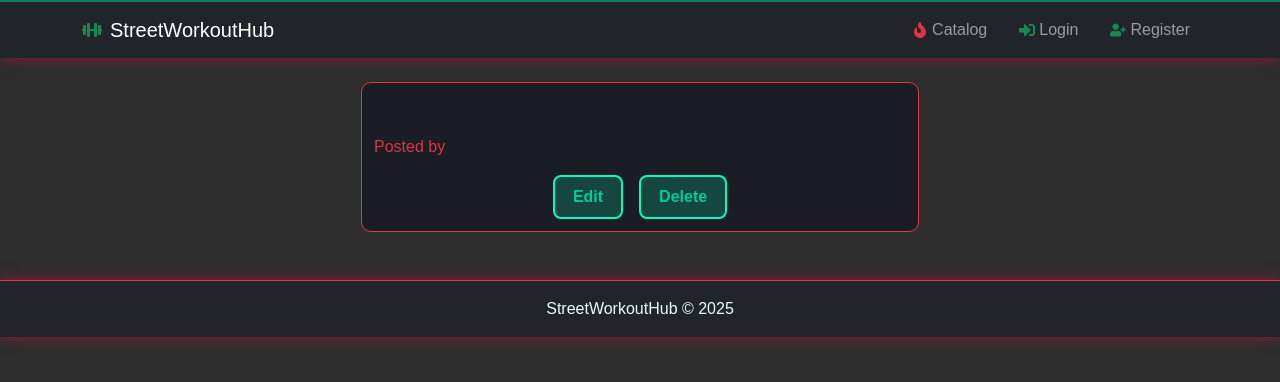
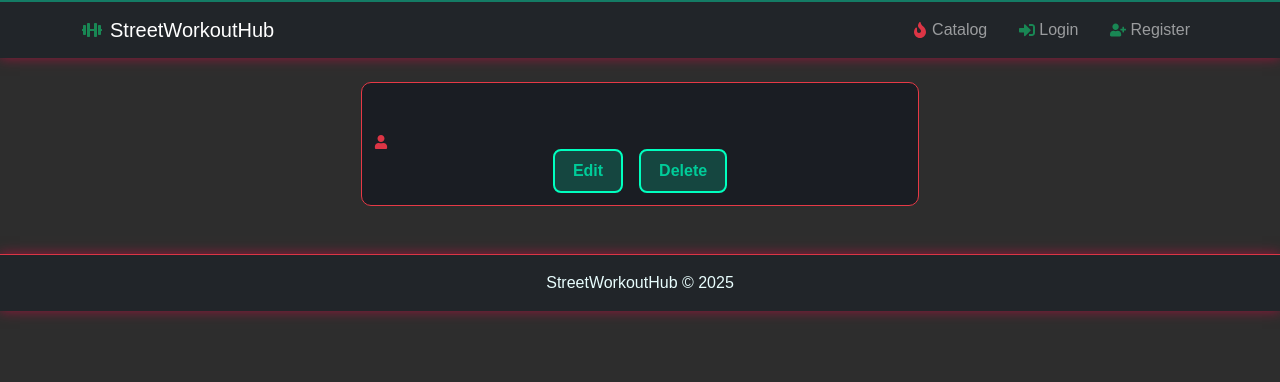
Before and after one commit to dr1gon4o/ReactProject, a React (Vite) app in the folder streetworkouthub/: page /posts/1 in a window 1280 px wide. Shown: the top 382 px of the page. Built offline with nearby package versions, Linux system fonts and the light colour scheme; no server answers.

Commit message:
editing username on posts

```diff
--- a/streetworkouthub/src/pages/Catalog.jsx
+++ b/streetworkouthub/src/pages/Catalog.jsx
@@ -1,6 +1,7 @@
 import { useEffect, useState } from "react";
 import { Link } from "react-router-dom";
 import * as postService from "../services/postService";
+import { FaUser } from "react-icons/fa";
 
 
 export default function Catalog() {
@@ -38,7 +39,9 @@ export default function Catalog() {
           <div className="card h-100 text-center">
             <h5 className="mt-2">{post.title}</h5>
             <p>{post.type}</p>
-            <p className="text-danger">Posted by {post.authorUsername}</p>
+            <small className="d-flex gap-1 align-items-center text-danger">
+              <FaUser /><strong>{post.authorUsername}</strong>
+            </small>
             <Link className="neon-btn mt-auto" to={`/posts/${post._id}`}>
               Details
             </Link>
--- a/streetworkouthub/src/pages/Details.jsx
+++ b/streetworkouthub/src/pages/Details.jsx
@@ -2,6 +2,7 @@ import { useEffect, useState } from "react";
 import { useParams, Link, useNavigate } from "react-router-dom";
 import { useAuth } from "../contexts/AuthContext";
 import * as postService from "../services/postService";
+import { FaUser } from "react-icons/fa";
 
 export default function Details() {
   const { id } = useParams();
@@ -25,9 +26,10 @@ export default function Details() {
       <h2>{post.title}</h2>
       <p>{post.type}</p>
       <p>{post.description}</p>
-       <p className="text-danger">Posted by {post.authorUsername}</p>
-
-
+      {/* <p className="text-danger">Posted by {post.authorUsername}</p> */}
+      <small className="d-flex gap-1 align-items-center text-danger">
+            <FaUser /><strong>{post.authorUsername}</strong>
+          </small>
       {isOwner && (
         <div className="d-flex gap-3 justify-content-center">
           <Link className="neon-btn" to={`/edit/${id}`}>Edit</Link>
--- a/streetworkouthub/src/pages/Profile.jsx
+++ b/streetworkouthub/src/pages/Profile.jsx
@@ -2,6 +2,8 @@ import { useEffect, useState } from "react";
 import { Link } from "react-router-dom";
 import * as postService from "../services/postService";
 import { useAuth } from "../contexts/AuthContext";
+import { FaUser } from "react-icons/fa";
+
 
 export default function Profile() {
   const { _id,   username,  email } = useAuth();
@@ -24,7 +26,13 @@ export default function Profile() {
           <div key={p._id} className="col-md-4">
             <div className="card h-100">
               <h5>{p.title}</h5>
-              <p className="text-danger">Posted by {p.authorUsername}</p>
+
+            <small className="d-flex gap-1 align-items-center text-danger">
+              <FaUser /><strong>{p.authorUsername}</strong>
+            </small>
+
+            <br />
+
               <Link className="neon-btn mt-auto" to={`/posts/${p._id}`}>
                 View
               </Link>
```
